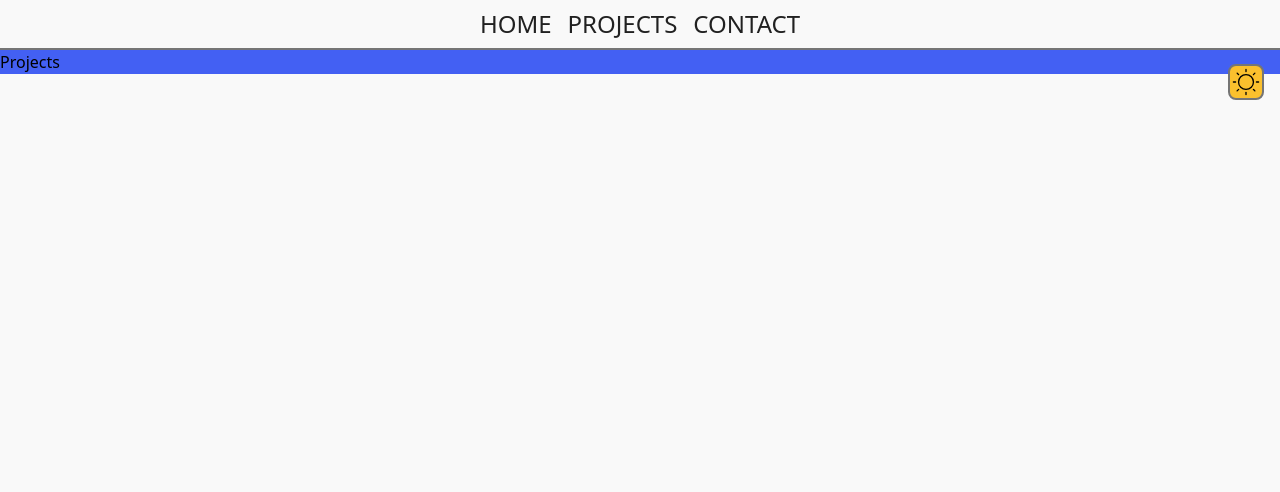
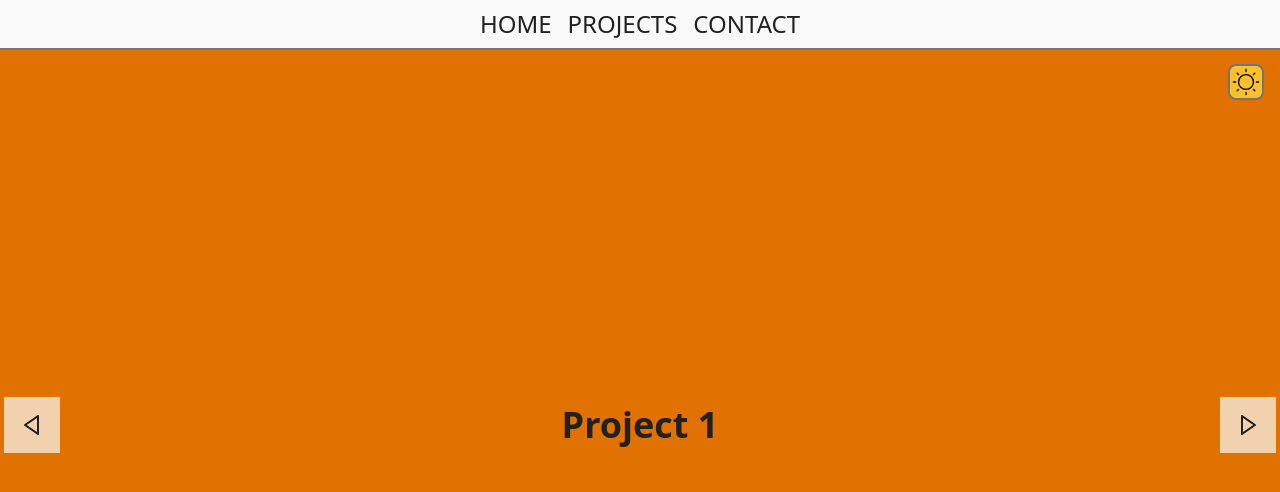
Before and after one commit to Xenmia/portfolio, a Next.js app: page /projects in a window 1280 px wide. Shown: the top 492 px of the page. Built offline with nearby package versions, Linux system fonts and the light colour scheme.

Commit message:
added the projects carousel

```diff
--- a/app/projects/page.tsx
+++ b/app/projects/page.tsx
@@ -1,8 +1,12 @@
-import React from "react";
+import Background from "../components/Background";
+import ProjectSelect from "./components/ProjectSelect";
+
 const Projects = () => {
   return (
-    <div className="bg-primary-light dark:bg-primary-dark">
-      <p>Projects</p>
+    <div className="flex h-full w-screen overflow-hidden relative text-text-light dark:text-text-dark ">
+      <Background />
+
+      <ProjectSelect />
     </div>
   );
 };
```
